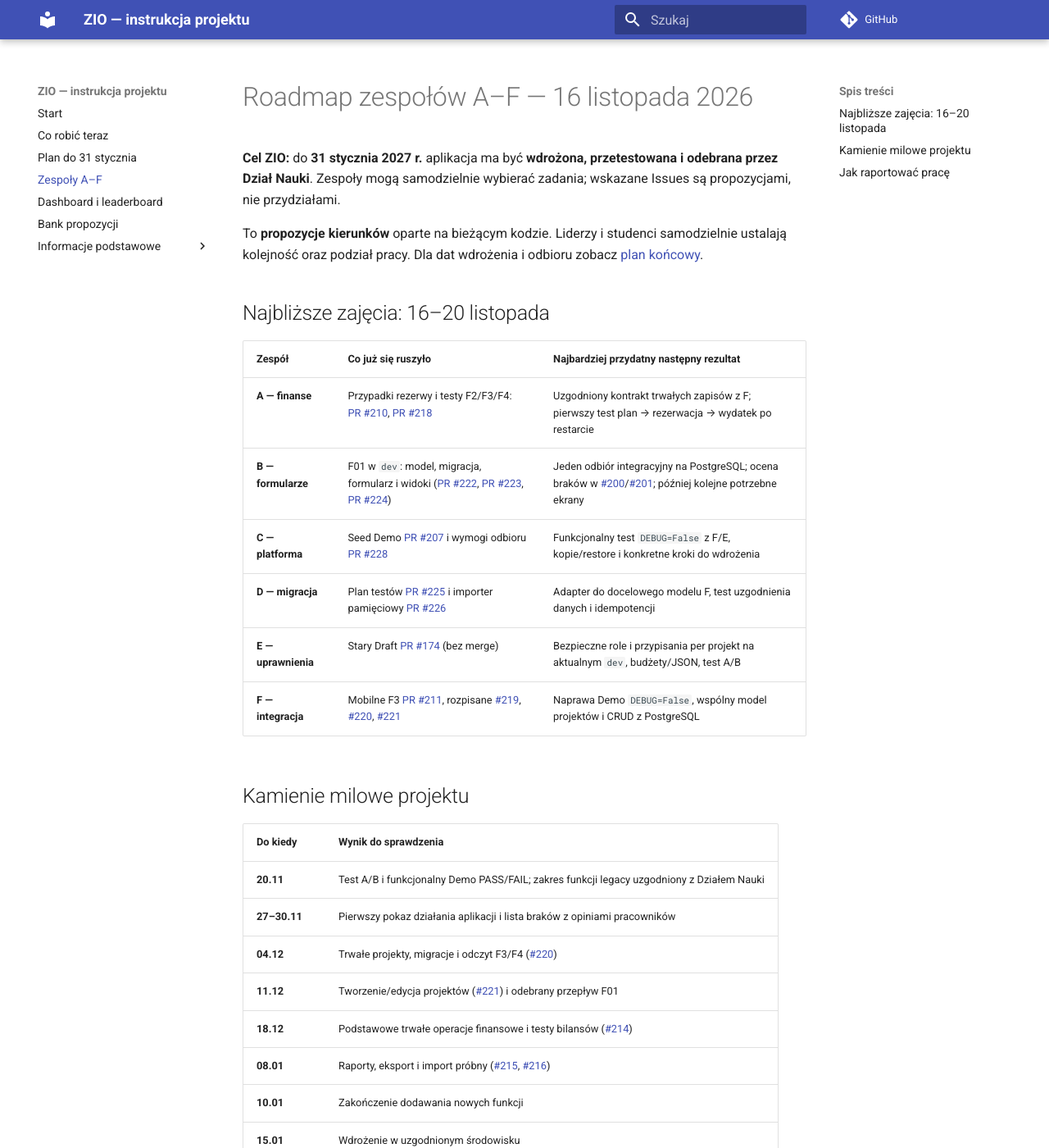
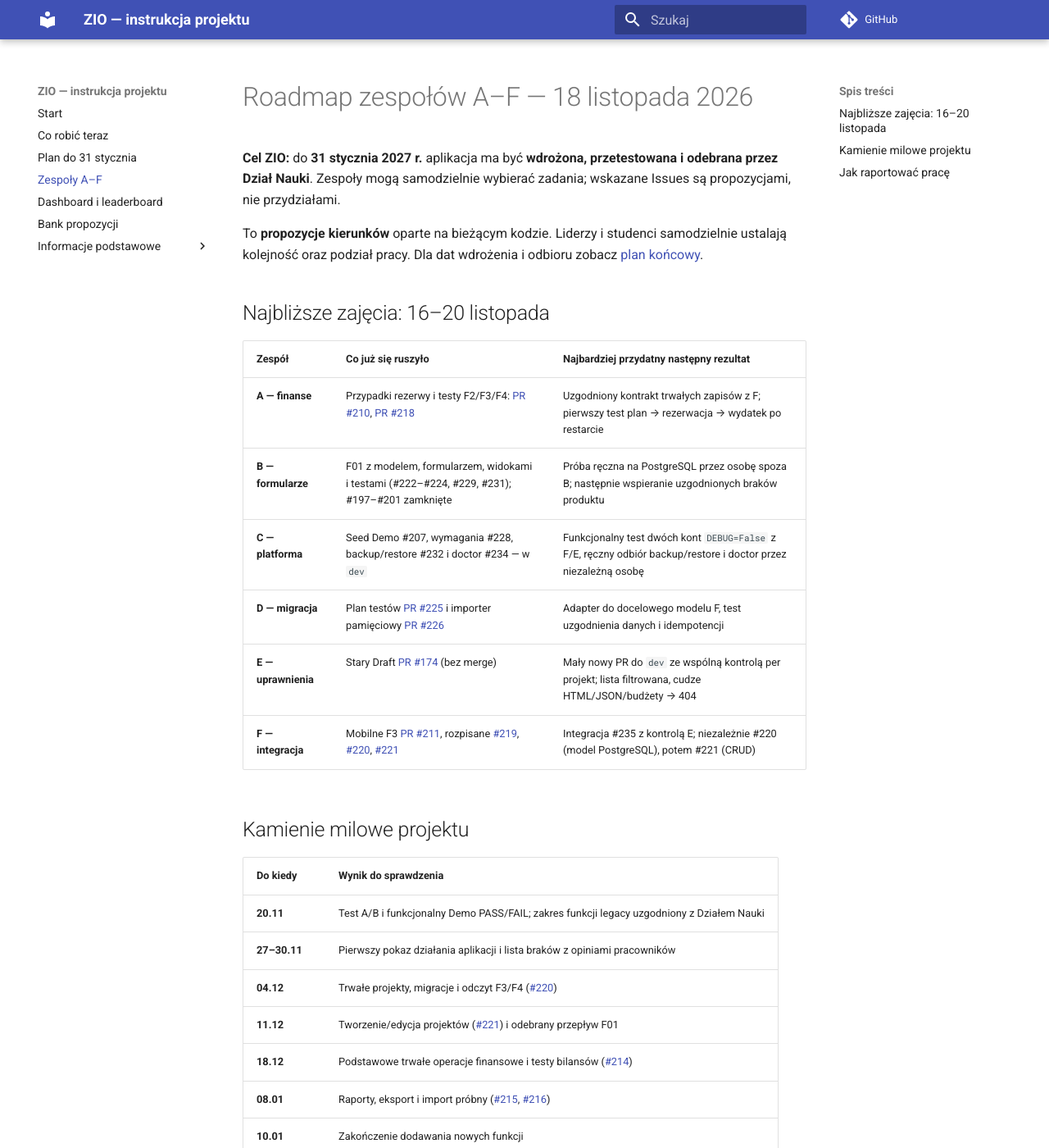
Before and after one commit to zio-wi-pb-mc/pb-science-office-manual, an MkDocs documentation site: the page built from manual/21-roadmap-3-tygodnie.md, in a window 1280 px wide and 1400 px high. Shown: the whole window at 82% size. Built offline with MkDocs 1.6.1 and Material for MkDocs 9.7.7, drawn with Linux system fonts in a browser that asks for light colours; comment, search, counter and statistics services are not loaded.

Commit message:
docs: align live CI and E/F coordination at 18 Nov

```diff
--- a/manual/21-roadmap-3-tygodnie.md
+++ b/manual/21-roadmap-3-tygodnie.md
@@ -1,4 +1,4 @@
-# Roadmap zespołów A–F — 16 listopada 2026
+# Roadmap zespołów A–F — 18 listopada 2026
 
 **Cel ZIO:** do **31 stycznia 2027 r.** aplikacja ma być **wdrożona, przetestowana i odebrana przez Dział Nauki**. Zespoły mogą samodzielnie wybierać zadania; wskazane Issues są propozycjami, nie przydziałami.
 
@@ -9,11 +9,11 @@ To **propozycje kierunków** oparte na bieżącym kodzie. Liderzy i studenci sam
 | Zespół | Co już się ruszyło | Najbardziej przydatny następny rezultat |
 |---|---|---|
 | **A — finanse** | Przypadki rezerwy i testy F2/F3/F4: [PR #210](https://github.com/zio-wi-pb-mc/pb-science-office/pull/210), [PR #218](https://github.com/zio-wi-pb-mc/pb-science-office/pull/218) | Uzgodniony kontrakt trwałych zapisów z F; pierwszy test plan → rezerwacja → wydatek po restarcie |
-| **B — formularze** | F01 w `dev`: model, migracja, formularz i widoki ([PR #222](https://github.com/zio-wi-pb-mc/pb-science-office/pull/222), [PR #223](https://github.com/zio-wi-pb-mc/pb-science-office/pull/223), [PR #224](https://github.com/zio-wi-pb-mc/pb-science-office/pull/224)) | Jeden odbiór integracyjny na PostgreSQL; ocena braków w [#200](https://github.com/zio-wi-pb-mc/pb-science-office/issues/200)/[#201](https://github.com/zio-wi-pb-mc/pb-science-office/issues/201); później kolejne potrzebne ekrany |
-| **C — platforma** | Seed Demo [PR #207](https://github.com/zio-wi-pb-mc/pb-science-office/pull/207) i wymogi odbioru [PR #228](https://github.com/zio-wi-pb-mc/pb-science-office/pull/228) | Funkcjonalny test `DEBUG=False` z F/E, kopie/restore i konkretne kroki do wdrożenia |
+| **B — formularze** | F01 z modelem, formularzem, widokami i testami (#222–#224, #229, #231); #197–#201 zamknięte | Próba ręczna na PostgreSQL przez osobę spoza B; następnie wspieranie uzgodnionych braków produktu |
+| **C — platforma** | Seed Demo #207, wymagania #228, backup/restore #232 i doctor #234 — w `dev` | Funkcjonalny test dwóch kont `DEBUG=False` z F/E, ręczny odbiór backup/restore i doctor przez niezależną osobę |
 | **D — migracja** | Plan testów [PR #225](https://github.com/zio-wi-pb-mc/pb-science-office/pull/225) i importer pamięciowy [PR #226](https://github.com/zio-wi-pb-mc/pb-science-office/pull/226) | Adapter do docelowego modelu F, test uzgodnienia danych i idempotencji |
-| **E — uprawnienia** | Stary Draft [PR #174](https://github.com/zio-wi-pb-mc/pb-science-office/pull/174) (bez merge) | Bezpieczne role i przypisania per projekt na aktualnym `dev`, budżety/JSON, test A/B |
-| **F — integracja** | Mobilne F3 [PR #211](https://github.com/zio-wi-pb-mc/pb-science-office/pull/211), rozpisane [#219](https://github.com/zio-wi-pb-mc/pb-science-office/issues/219), [#220](https://github.com/zio-wi-pb-mc/pb-science-office/issues/220), [#221](https://github.com/zio-wi-pb-mc/pb-science-office/issues/221) | Naprawa Demo `DEBUG=False`, wspólny model projektów i CRUD z PostgreSQL |
+| **E — uprawnienia** | Stary Draft [PR #174](https://github.com/zio-wi-pb-mc/pb-science-office/pull/174) (bez merge) | Mały nowy PR do `dev` ze wspólną kontrolą per projekt; lista filtrowana, cudze HTML/JSON/budżety → 404 |
+| **F — integracja** | Mobilne F3 [PR #211](https://github.com/zio-wi-pb-mc/pb-science-office/pull/211), rozpisane [#219](https://github.com/zio-wi-pb-mc/pb-science-office/issues/219), [#220](https://github.com/zio-wi-pb-mc/pb-science-office/issues/220), [#221](https://github.com/zio-wi-pb-mc/pb-science-office/issues/221) | Integracja #235 z kontrolą E; niezależnie #220 (model PostgreSQL), potem #221 (CRUD) |
 
 ## Kamienie milowe projektu
 
```
